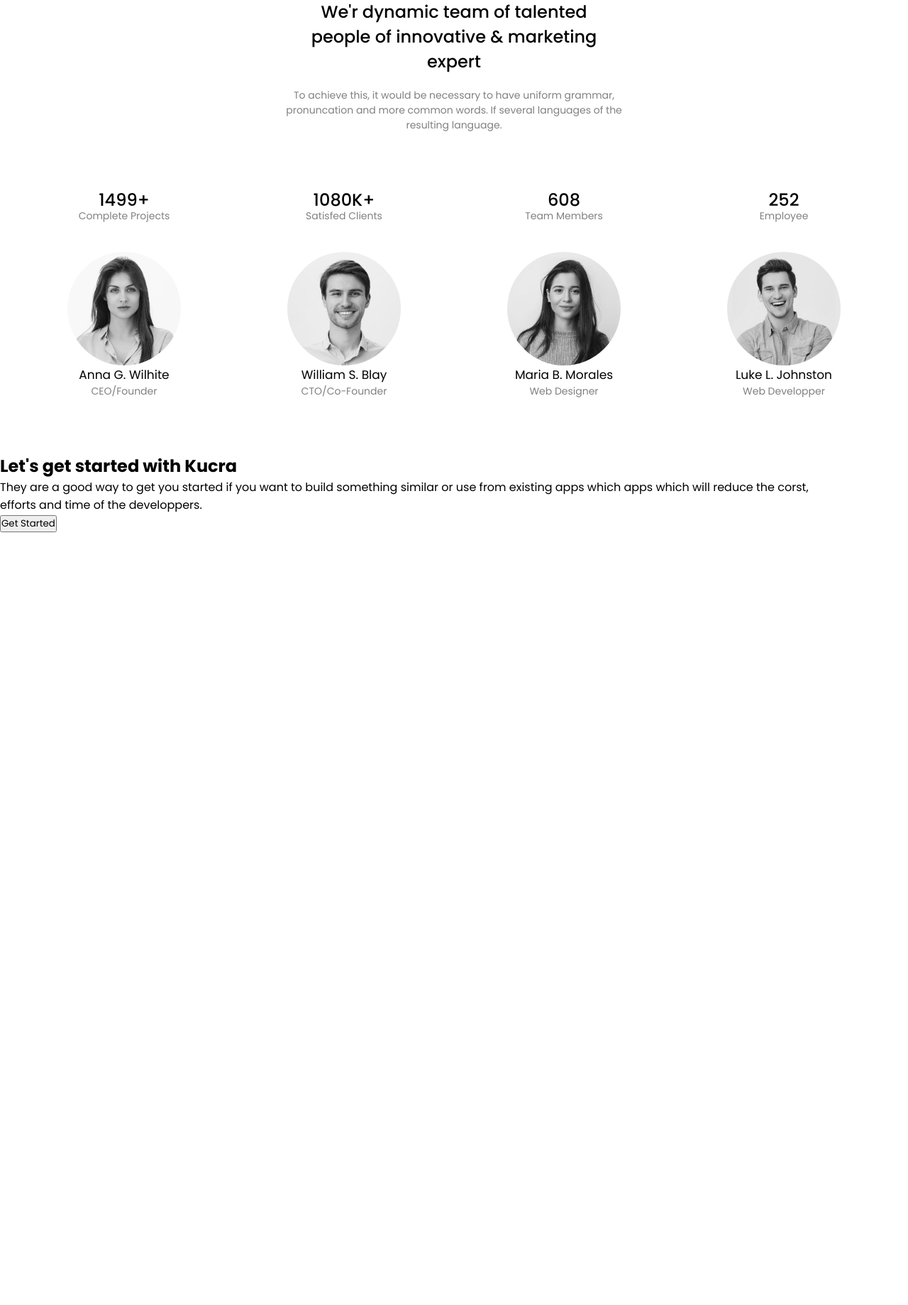
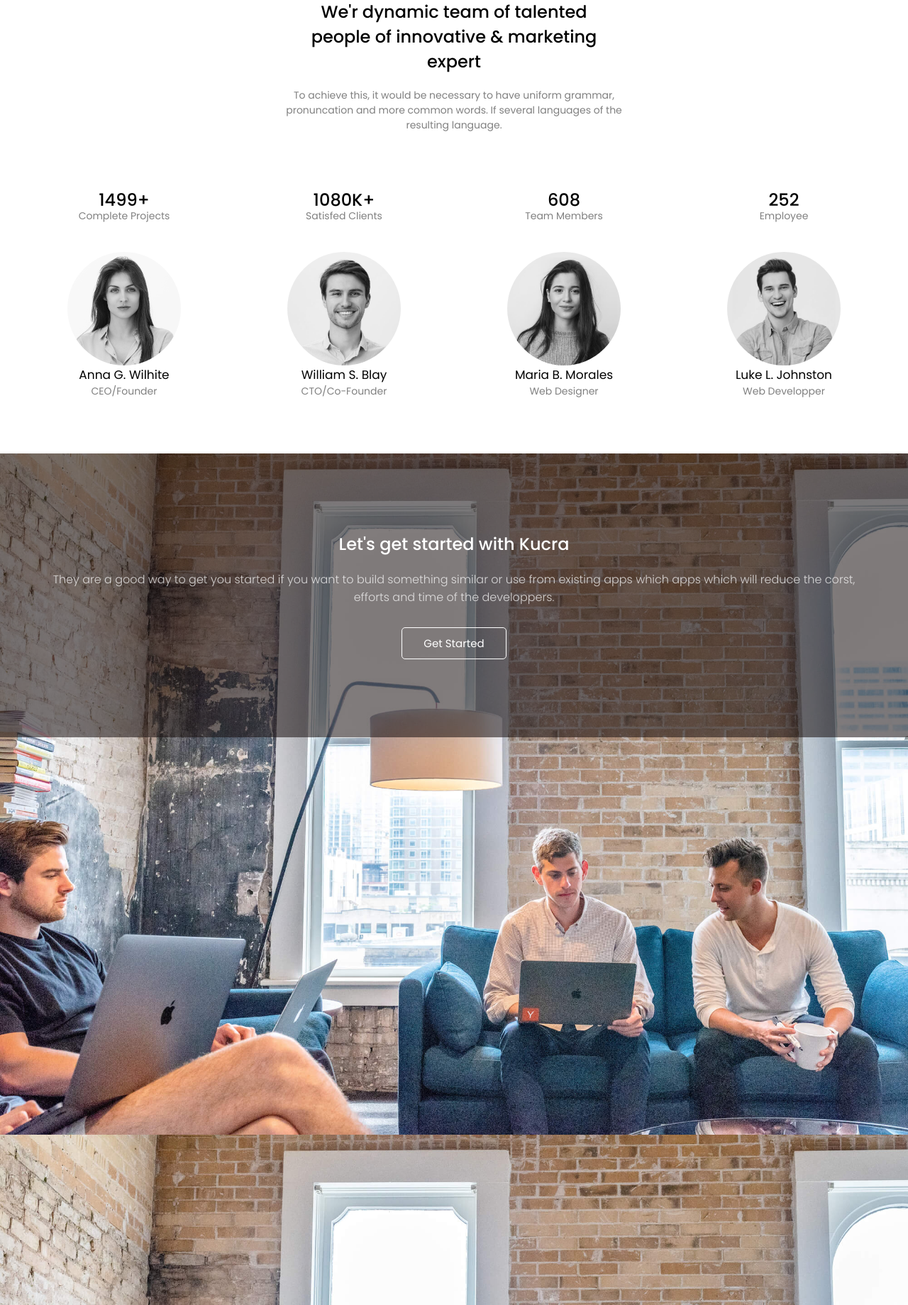
Before and after one commit to fredericbranca/LandingPage, a PHP site: page / in a window 1280 px wide. Shown: the part 2129-3968 px from the top of the page at 71% size. Before the commit the page ends 2879 px from the top, so only its background shows below. Run offline with PHP 8.4, Linux system fonts and the light colour scheme; some libraries are stand-ins or nearby versions.

Commit message:
css section parallax + text + button

```diff
--- a/style.css
+++ b/style.css
@@ -217,7 +217,7 @@ nav ul li a {
 /* Equipe */
 
 .equipe {
-    height: 80vh;
+    min-height: 80vh;
     background-color: white;
     text-align: center;
     align-items: center;
@@ -307,3 +307,53 @@ nav ul li a {
     transition: all 0.5s;
 
 }
+
+/* SECTION PARRALAX */
+
+.parallax {
+    background-image: url("parallax.png");
+    background-attachment: fixed; /* Fixe l'image pendant le scroll */
+    background-size: cover; /* L'image prendra 100% de l'espace, quitte à la crop */
+    background-position: center; /* Centre la position de l'image */
+    background-repeat: no-repeat; /* Empêche l'image de se répéter en fonction de la taille d'écran */
+    height: 1200px;
+}
+
+.parallax-container {
+    background-color: #170d0d8a;
+    min-height: 50vh;
+    display: flex;
+    flex-direction: column;
+    text-align: center;
+    justify-content: center;
+    align-items: center;
+    gap: 30px
+}
+
+.text2 h1{
+    color: white;
+    font-weight: 500;
+    margin-bottom: 20px;
+}
+
+.text2 p {
+    font-weight: 300;
+    color: hwb(0 100% 0% / 0.747);
+}
+
+.started {
+    padding: 10px 30px;
+    font-size: 15px;
+    font-weight: 400;
+    border: solid 1px white;
+    border-radius: 5px;
+    color: white;
+    background-color: hsla(193, 82%, 40%, 0);;
+    transition: 0.6s;
+    cursor: pointer;
+}
+.started:hover {
+    background-color: #ffffffde;
+    transform: translateY(-5px);
+    color: #000000d0;
+}
```
